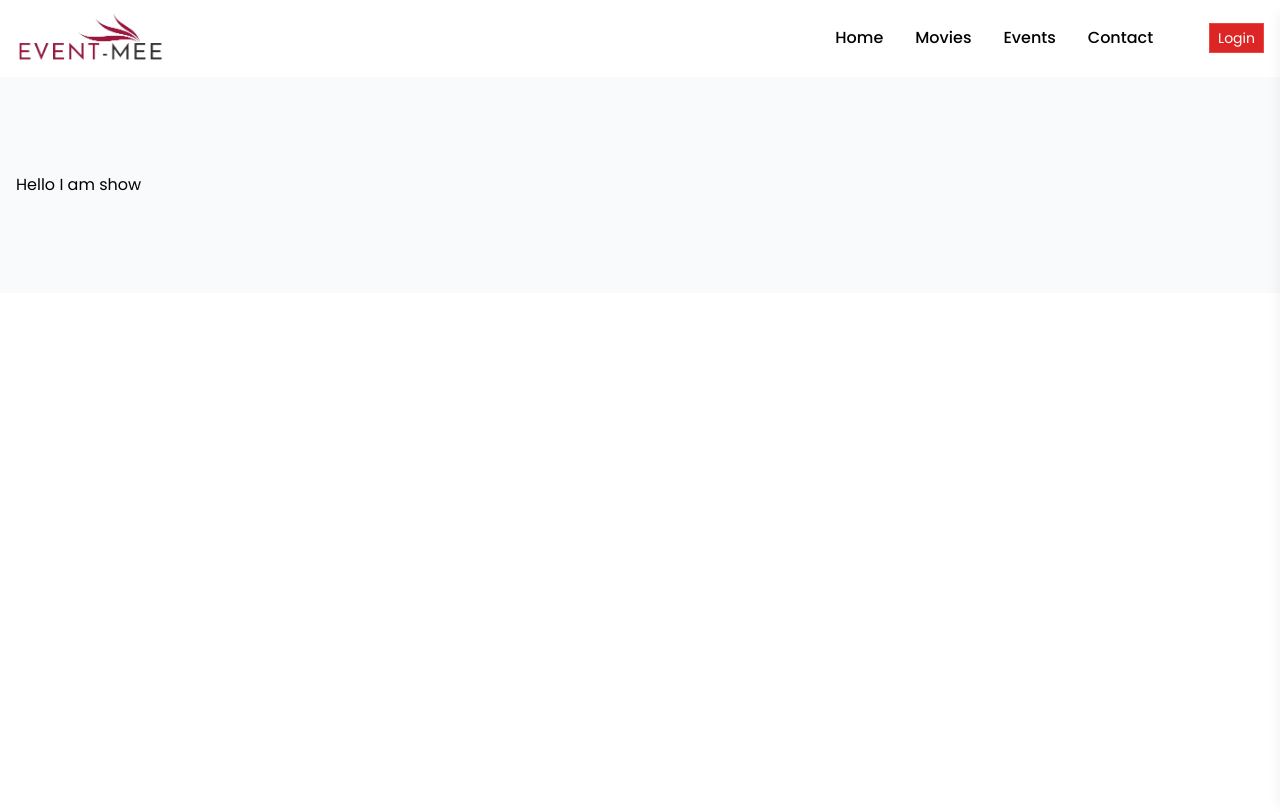
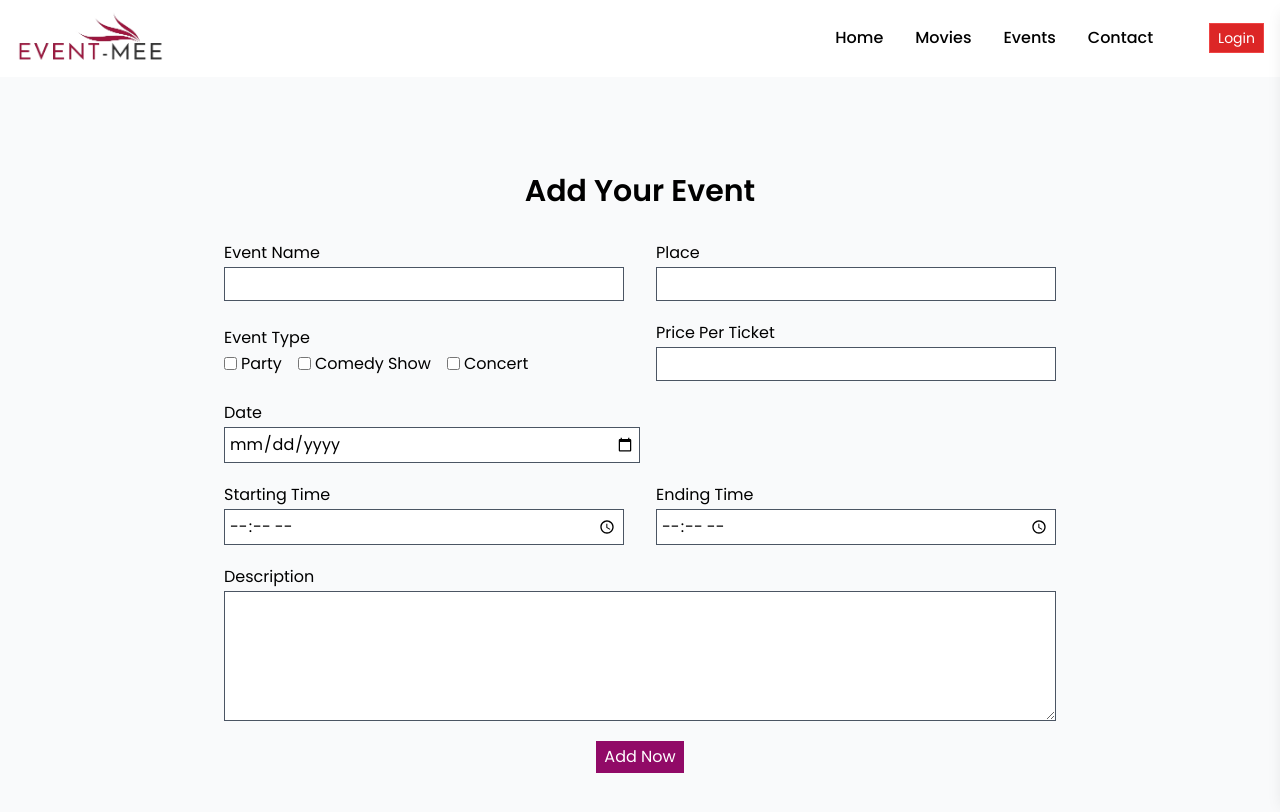
Before and after one commit to kanxa12345/Event-Mee, a Next.js app in the folder client/: page /show in a window 1280 px wide. Shown: the top 812 px of the page. Built offline with nearby package versions, Linux system fonts and the light colour scheme.

Commit message:
created form to add event in clienside

```diff
--- a/client/src/app/(user)/show/page.js
+++ b/client/src/app/(user)/show/page.js
@@ -1,13 +1,201 @@
-import React from "react";
+"use client";
+import React, { useState } from "react";
+import { Formik, Form, Field } from "formik";
+import * as Yup from "yup";
+import Link from "next/link";
+import axios from "axios";
+import toast from "react-hot-toast";
+import { useRouter } from "next/navigation";
 
-const page = () => {
+const ShowSchema = Yup.object().shape({
+  // fullName: Yup.string()
+  //   .min(2, "Too Short!")
+  //   .max(50, "Too Long!")
+  //   .required("Required"),
+  // email: Yup.string().email("Invalid email").required("Required"),
+  // password: Yup.string()
+  //   .required("Required")
+  //   .matches(/[A-Z]/, "Must Contain One Uppercase character"),
+  // rePassword: Yup.string()
+  //   .required("Required")
+  //   .oneOf([Yup.ref("password")], "Passwords does not match"),
+});
+
+const Show = () => {
+  const router = useRouter();
+
+  const handleRegister = async (values) => {
+    try {
+      const response = await axios.post(
+        `${process.env.NEXT_PUBLIC_API_URL}/register`,
+        values
+      );
+      if (response.status === 201) {
+        toast.success(response.data.msg);
+        router.push("/login");
+      } else {
+        toast.error(response.data.msg);
+      }
+    } catch (err) {
+      toast.error("Failed to register!");
+    }
+  };
+
   return (
-    <>
-      <section className="py-24 bg-gray-50">
-        <div className="container">Hello I am show</div>
-      </section>
-    </>
+    <section className="py-24 bg-gray-50">
+      <div className="container flex justify-center">
+        <div className="flex flex-col items-center gap-8 w-2/3">
+          <h2 className="text-3xl font-semibold">Add Your Event</h2>
+          <Formik
+            initialValues={{
+              showName: "",
+              showType: "",
+              place: "",
+              price: "",
+              startTime: "",
+              endTime: "",
+              description: "",
+            }}
+            validationSchema={ShowSchema}
+            onSubmit={(values, { resetForm }) => {
+              handleRegister(values);
+              resetForm();
+            }}
+          >
+            {({ errors, touched, values }) => (
+              <Form className="flex flex-col items-start gap-5 w-full">
+                <div className="flex items-center gap-8 w-full">
+                  <div className="flex flex-col items-start gap-[2px] w-1/2 relative">
+                    <label htmlFor="showName">Event Name</label>
+                    <Field
+                      name="showName"
+                      id="showName"
+                      className="border border-gray-600 p-1 w-full focus:outline-none"
+                    />
+                    <div className="h-2 text-sm text-red-600 absolute left-0 -bottom-[6px]">
+                      {errors.showName && touched.showName
+                        ? errors.showName
+                        : null}
+                    </div>
+                  </div>
+                  <div className="flex flex-col items-start gap-[2px] w-1/2 relative">
+                    <label htmlFor="place">Place</label>
+                    <Field
+                      type="text"
+                      name="place"
+                      id="place"
+                      className="border border-gray-600 p-1 w-full focus:outline-none"
+                    />
+                    <div className="h-2 text-sm text-red-600 absolute left-0 -bottom-[6px]">
+                      {errors.place && touched.place ? errors.place : null}
+                    </div>
+                  </div>
+                </div>
+                <div className="flex items-center gap-8 w-full">
+                  <div className="flex flex-col items-start gap-[2px] w-1/2 relative">
+                    <div id="checkbox-group">Event Type</div>
+                    <div
+                      role="group"
+                      aria-labelledby="checkbox-group"
+                      className="flex items-center gap-4"
+                    >
+                      <label className="flex items-center gap-1">
+                        <Field type="checkbox" name="checked" value="One" />
+                        Party
+                      </label>
+                      <label className="flex items-center gap-1">
+                        <Field type="checkbox" name="checked" value="Two" />
+                        Comedy Show
+                      </label>
+                      <label className="flex items-center gap-1">
+                        <Field type="checkbox" name="checked" value="Three" />
+                        Concert
+                      </label>
+                    </div>
+                  </div>
+                  <div className="flex flex-col items-start gap-[2px] w-1/2 relative">
+                    <label htmlFor="price">Price Per Ticket</label>
+                    <Field
+                      type="number"
+                      name="price"
+                      id="price"
+                      className="border border-gray-600 p-1 w-full focus:outline-none"
+                    />
+                    <div className="h-2 text-sm text-red-600 absolute left-0 -bottom-[6px]">
+                      {errors.price && touched.price ? errors.price : null}
+                    </div>
+                  </div>
+                </div>
+                <div className="flex flex-col items-start gap-[2px] w-1/2 relative">
+                  <label htmlFor="date">Date</label>
+                  <Field
+                    type="date"
+                    name="date"
+                    id="date"
+                    className="border border-gray-600 p-1 w-full focus:outline-none"
+                  />
+                  <div className="h-2 text-sm text-red-600 absolute left-0 -bottom-[6px]">
+                    {errors.date && touched.date ? errors.date : null}
+                  </div>
+                </div>
+                <div className="flex items-center gap-8 w-full">
+                  <div className="flex flex-col items-start gap-[2px] w-1/2 relative">
+                    <label htmlFor="startTime">Starting Time</label>
+                    <Field
+                      type="time"
+                      name="startTime"
+                      id="startTime"
+                      className="border border-gray-600 p-1 w-full focus:outline-none"
+                    />
+                    <div className="h-2 text-sm text-red-600 absolute left-0 -bottom-[6px]">
+                      {errors.startTime && touched.startTime
+                        ? errors.startTime
+                        : null}
+                    </div>
+                  </div>
+                  <div className="flex flex-col items-start gap-[2px] w-1/2 relative">
+                    <label htmlFor="endTime">Ending Time</label>
+                    <Field
+                      type="time"
+                      name="endTime"
+                      id="endTime"
+                      className="border border-gray-600 p-1 w-full focus:outline-none"
+                    />
+                    <div className="h-2 text-sm text-red-600 absolute left-0 -bottom-[6px]">
+                      {errors.endTime && touched.endTime
+                        ? errors.endTime
+                        : null}
+                    </div>
+                  </div>
+                </div>
+                <div className="flex flex-col items-start gap-[2px] w-full relative">
+                  <label htmlFor="description">Description</label>
+                  <textarea
+                    type="text"
+                    name="description"
+                    id="description"
+                    rows="5"
+                    className="border border-gray-600 p-1 w-full focus:outline-none"
+                  />
+                  <div className="h-2 text-sm text-red-600 absolute left-0 -bottom-[6px]">
+                    {errors.description && touched.description
+                      ? errors.description
+                      : null}
+                  </div>
+                </div>
+                <button
+                  type="submit"
+                  className="py-1 px-2 bg-secondColor text-white mx-auto"
+                >
+                  Add Now
+                </button>
+              </Form>
+            )}
+          </Formik>
+        </div>
+      </div>
+    </section>
   );
 };
 
-export default page;
+export default Show;
```
Also changed, not shown: 1 other file (tests, documents, lock files or other folders).
